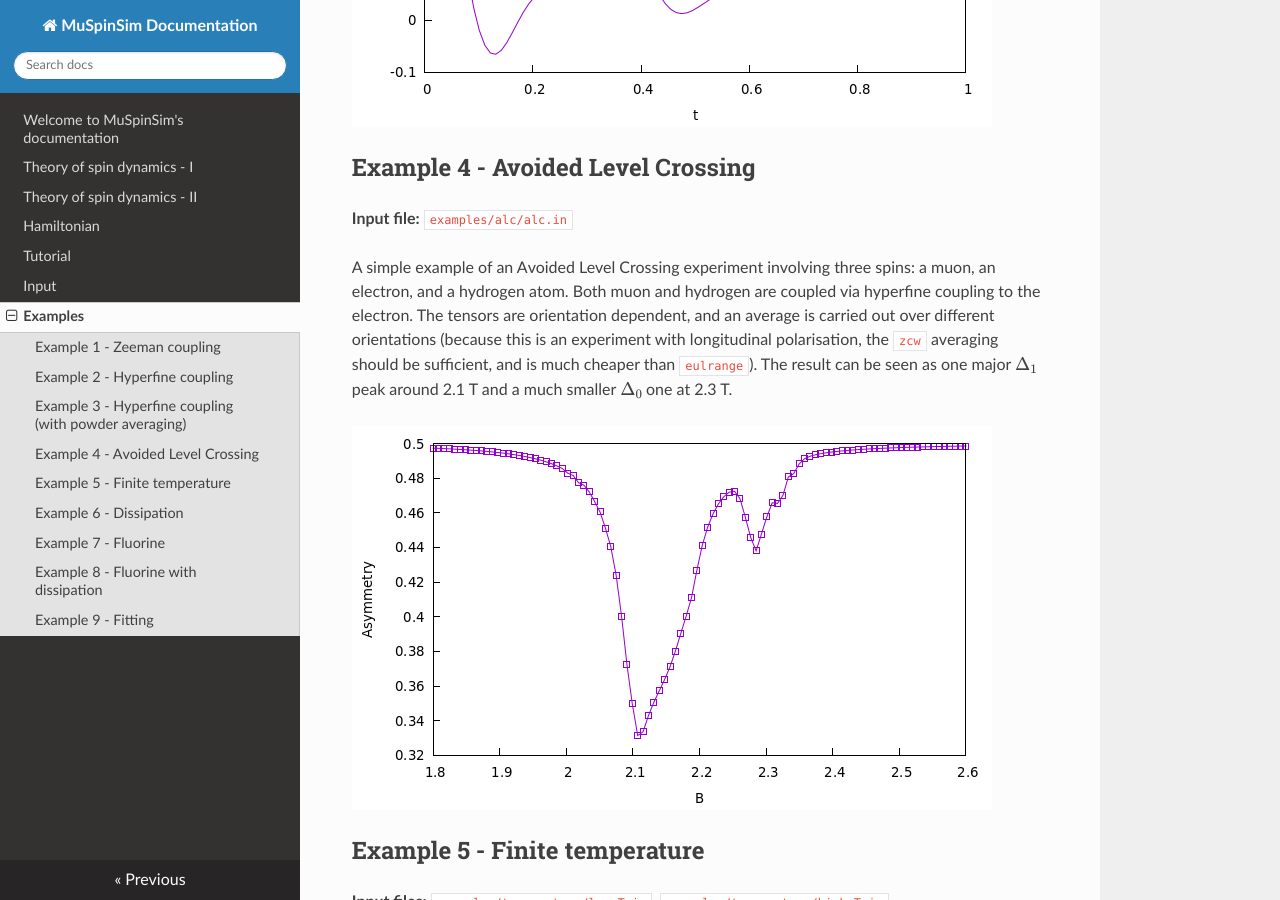
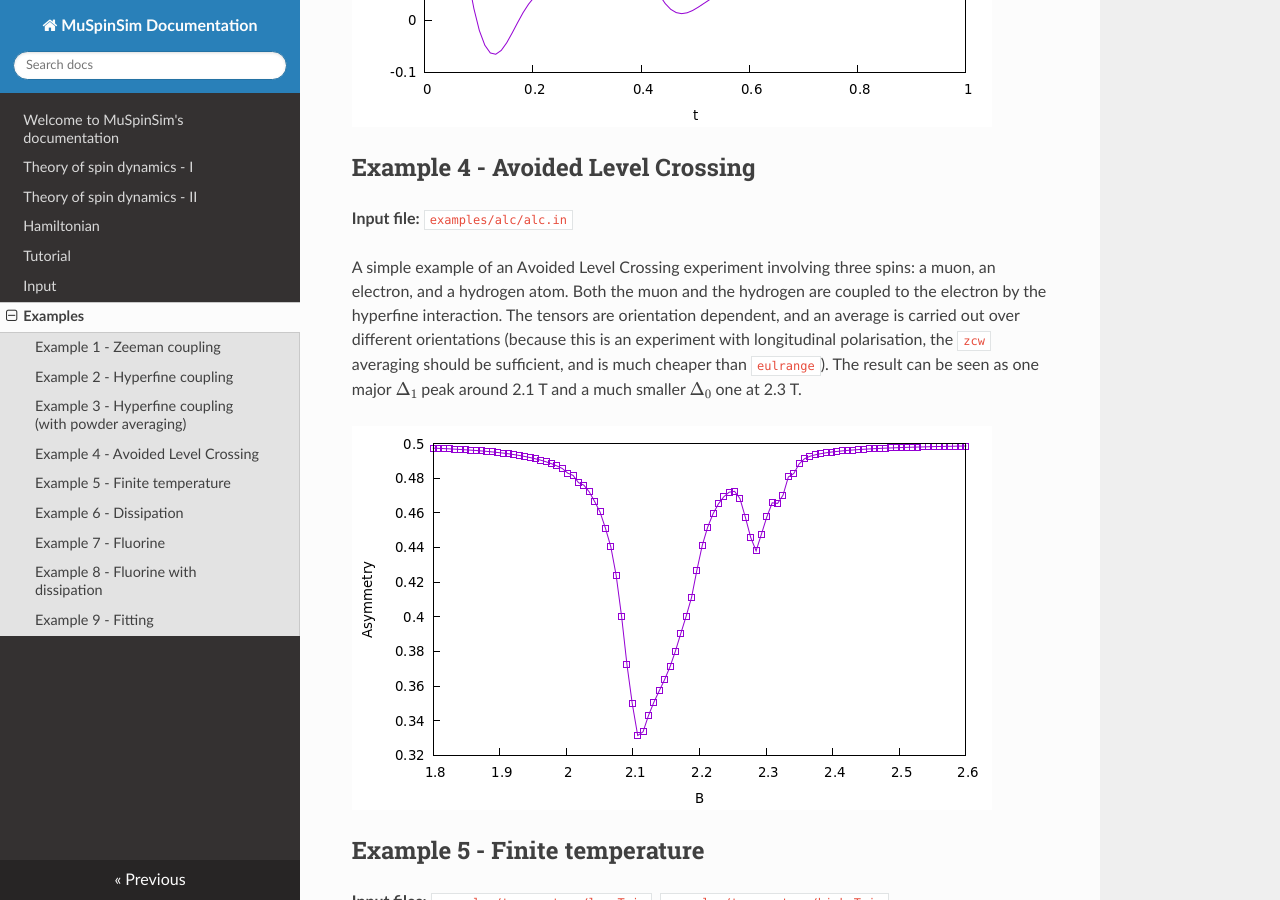
Before and after one commit to muon-spectroscopy-computational-project/muspinsim, an MkDocs documentation site: the page built from docs/docs/examples.md, in a window 1280 px wide and 900 px high, scrolled down 2485 px. Built offline with MkDocs 1.6.1, drawn with Linux system fonts in a browser that asks for light colours; nearby versions of some CDN libraries.

Commit message:
Slight rewording to match training materials

```diff
--- a/docs/docs/examples.md
+++ b/docs/docs/examples.md
@@ -58,7 +58,7 @@ Each of these orientations will contribute an oscillation like the one above wit
 ## Example 4 - Avoided Level Crossing
 **Input file:** `examples/alc/alc.in`
 
-A simple example of an Avoided Level Crossing experiment involving three spins: a muon, an electron, and a hydrogen atom. Both muon and hydrogen are coupled via hyperfine coupling to the electron. The tensors are orientation dependent, and an average is carried out over different orientations (because this is an experiment with longitudinal polarisation, the `zcw` averaging should be sufficient, and is much cheaper than `eulrange`). The result can be seen as one major $\Delta_1$ peak around 2.1 T and a much smaller $\Delta_0$ one at 2.3 T.
+A simple example of an Avoided Level Crossing experiment involving three spins: a muon, an electron, and a hydrogen atom. Both the muon and the hydrogen are coupled to the electron by the hyperfine interaction. The tensors are orientation dependent, and an average is carried out over different orientations (because this is an experiment with longitudinal polarisation, the `zcw` averaging should be sufficient, and is much cheaper than `eulrange`). The result can be seen as one major $\Delta_1$ peak around 2.1 T and a much smaller $\Delta_0$ one at 2.3 T.
 
 ![](./figExALC.png)
 
```
